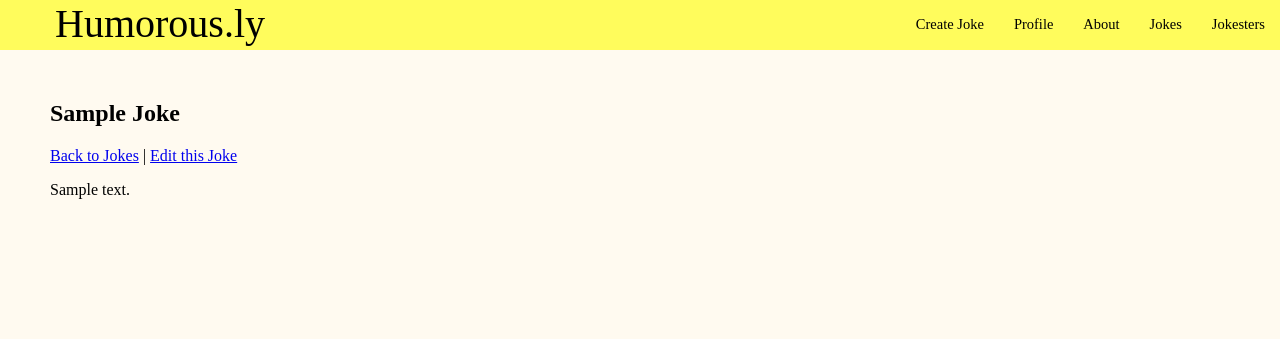
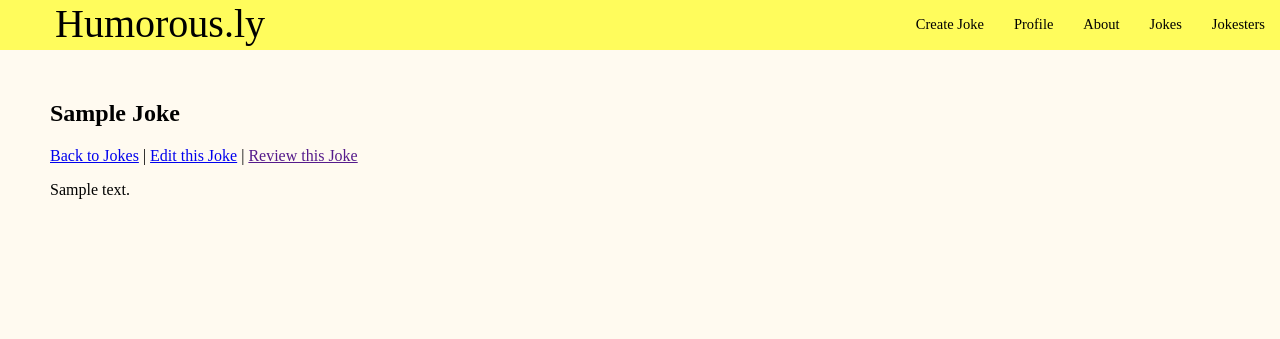
Before and after one commit to pleasewaitinthequeue/Python-Django-Tutorial-Files, a Django app: page /humorously/joke/1/detail in a window 1280 px wide. Shown: the top 339 px of the page. Run offline with Django 3.2, Linux system fonts and the light colour scheme; a user stored in the database is signed in; tables that the repository leaves empty hold one stand-in row (values such as "Sample post").

Commit message:
working with the review / joke relationship

```diff
--- a/humorously/models.py
+++ b/humorously/models.py
@@ -108,11 +108,6 @@ class Review(models.Model):
         on_delete=models.CASCADE,
         related_name='+',
     )
-    category = models.ForeignKey(
-        Category,
-        on_delete=models.CASCADE,
-        related_name='+',
-    )
     joke = models.ForeignKey(
         Joke,
         on_delete=models.CASCADE,
@@ -121,6 +116,8 @@ class Review(models.Model):
     score = models.PositiveSmallIntegerField()
     title = models.CharField(max_length=50)
     text = models.TextField(max_length=1024)
+    def __str__(self):
+        return self.title
 """
 review.py
 =============================
--- a/humorously/static/humorously/style.css
+++ b/humorously/static/humorously/style.css
@@ -85,7 +85,7 @@ h1 {
 .ellipsis {
   overflow: hidden;
   display: -webkit-box;
-  -webkit-line-clamp: 6;
+  -webkit-line-clamp: 5;
   -webkit-box-orient: vertical;
 }
 
@@ -115,8 +115,10 @@ footer {
   background-color: #fffc5c;
   width: 100%;
   height: 75px;
-  position: absolute;
+  position: fixed;
   bottom: 0px;
+  left: 0px;
+  right: 0px;
 }
 footer ul {
   width: 100%;
--- a/humorously/templates/joke.html
+++ b/humorously/templates/joke.html
@@ -7,8 +7,15 @@
 {% if joke %}
   <div>
     <h2>{{ joke|title }}</h2>
-    <a href="/humorously/jokes">Back to Jokes</a> | <a class="btn btn-default" href="/humorously/joke/{{joke.id}}/edit">Edit this Joke</a>
+    <a href="/humorously/jokes">Back to Jokes</a> | <a class="btn btn-default" href="/humorously/joke/{{joke.id}}/edit">Edit this Joke</a> | <a href="">Review this Joke</a>
     <p>{{ joke.text }}</p>
+    {% for review in joke.review %}
+    <div>
+      <h3>{{review.title}}</h3>
+      <h4>Score:  {{review.score}} / 10</h4>
+      <div>{{review.text}}</div>
+    </div>
+    {% endfor %}
   </div>
 {% else %}
     <p>I couldn't find the joke you're looking for.</p>
--- a/humorously/templates/test.html
+++ b/humorously/templates/test.html
@@ -6,7 +6,7 @@
         <title>Humorous.ly</title>
         <!-- Base CSS -->
         <link rel="stylesheet" type="text/css" href="{% static 'humorously/style.css' %}">
-        <link href="../static/icons/favicon.ico" type="image/x-icon" rel="icon" />
+        <link href="{% static 'humorously/favicon.ico' %}" type="image/x-icon" rel="icon" />
     </head>
 
     <body>
--- a/humorously/views.py
+++ b/humorously/views.py
@@ -25,6 +25,10 @@ class IndexView(LoginRequiredMixin, generic.TemplateView):
         context['random_joke'] = Joke.objects.order_by("?").first()
         context['random_club'] = Club.objects.order_by("?").first()
         context['popular_jokester'] = Jokester.objects.all().first()
+        print(Jokester.objects.order_by("?").query)
+        print(Joke.objects.order_by("?").query)
+        print(Club.objects.order_by("?").query)
+        print(Jokester.objects.all().query)
         return context
 
 class AboutView(LoginRequiredMixin, generic.TemplateView):
@@ -38,6 +42,7 @@ class ProfileView(LoginRequiredMixin, generic.TemplateView):
     def get_context_data(self, **kwargs):
         context = super().get_context_data(**kwargs)
         context['current_user'] = self.request.user;
+        print(self.request.user)
         return context
 
 def edit_profile(request, pk):
@@ -49,6 +54,7 @@ def edit_profile(request, pk):
             return redirect('/humorously/profile', pk=profile.id)
     else:
         form = ProfileForm(instance=profile)
+    print(render(request, 'profile_edit.html', {'form': form }))
     return render(request, 'profile_edit.html', {'form': form })
 
 #@login_required todo / make views require authentication
@@ -63,19 +69,21 @@ class JokesterDetail(LoginRequiredMixin, generic.DetailView):
     model = Jokester
     template_name = "jokester.html"
     def get_queryset(self):
+        print(Jokester.objects.all().query)
         return Jokester.objects.all()
 
 class JokeListView(LoginRequiredMixin, generic.ListView):
     template_name = "jokes.html"
     context_object_name = "latest_joke_list"
     def get_queryset(self):
-        print(Joke.objects.order_by('-created')[:10])
-        return Joke.objects.order_by('-created')[:10]
+        print(Joke.objects.order_by('?')[:10].query)
+        return Joke.objects.order_by('?')[:10]
 
 class JokeDetail(LoginRequiredMixin, generic.DetailView):
     model = Joke
     template_name = "joke.html"
     def get_queryset(self):
+        print(Joke.objects.all().query)
         return Joke.objects.all()
 
 def add_new_joke(request):
```
Also changed, not shown: humorously/migrations/0010_remove_review_category.py (added), humorously/static/humorously/android-chrome-192x192.png (renamed from humorously/static/icons/android-chrome-192x192.png), humorously/static/humorously/android-chrome-512x512.png (renamed from humorously/static/icons/android-chrome-512x512.png), humorously/static/humorously/apple-touch-icon.png (renamed from humorously/static/icons/apple-touch-icon.png), humorously/static/humorously/favicon-16x16.png (renamed from humorously/static/icons/favicon-16x16.png), humorously/static/humorously/favicon-32x32.png (renamed from humorously/static/icons/favicon-32x32.png), humorously/static/humorously/favicon.ico (renamed from humorously/static/icons/favicon.ico), humorously/static/humorously/unknown-user.png (renamed from humorously/static/images/unknown-user.png).
